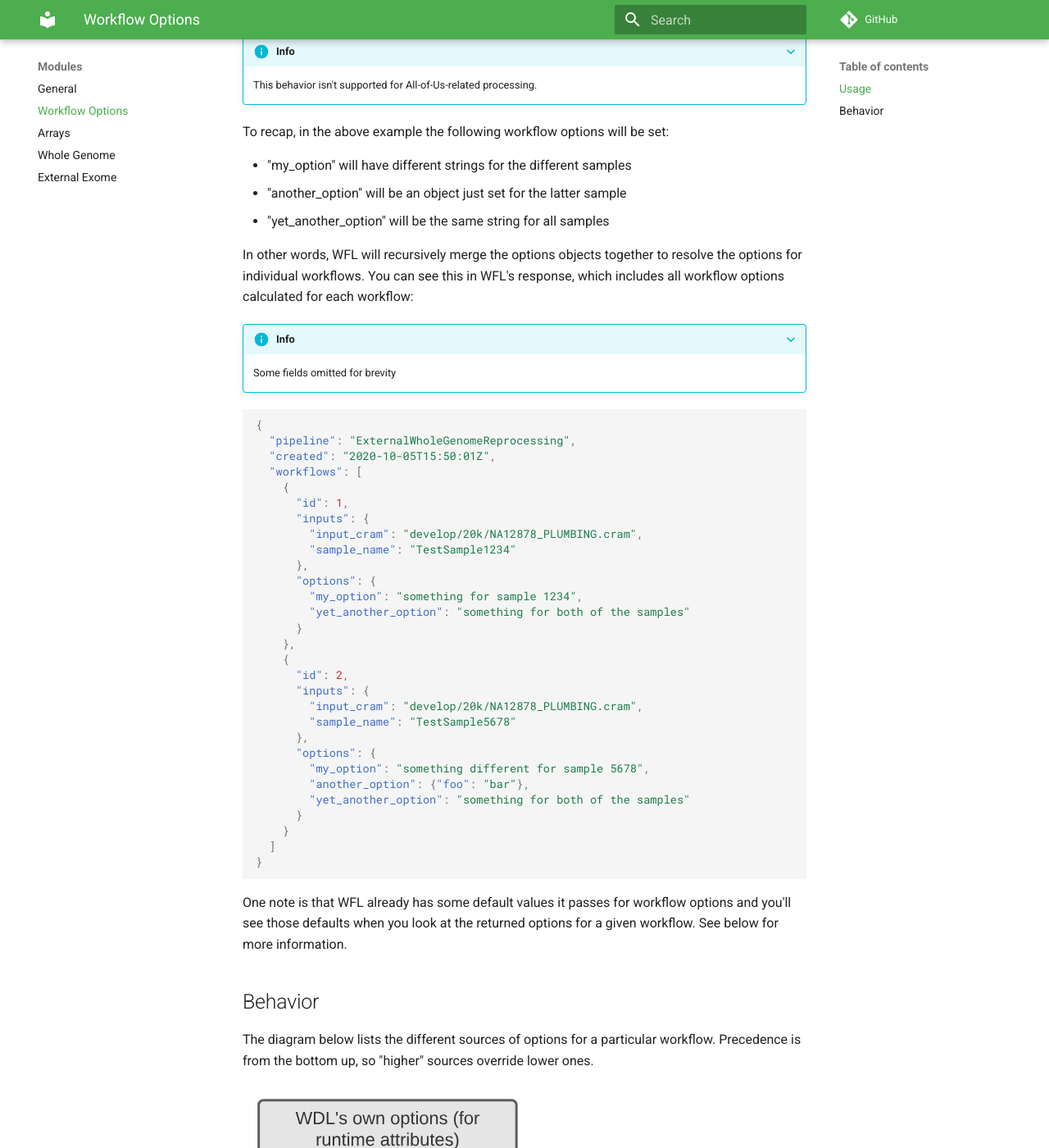
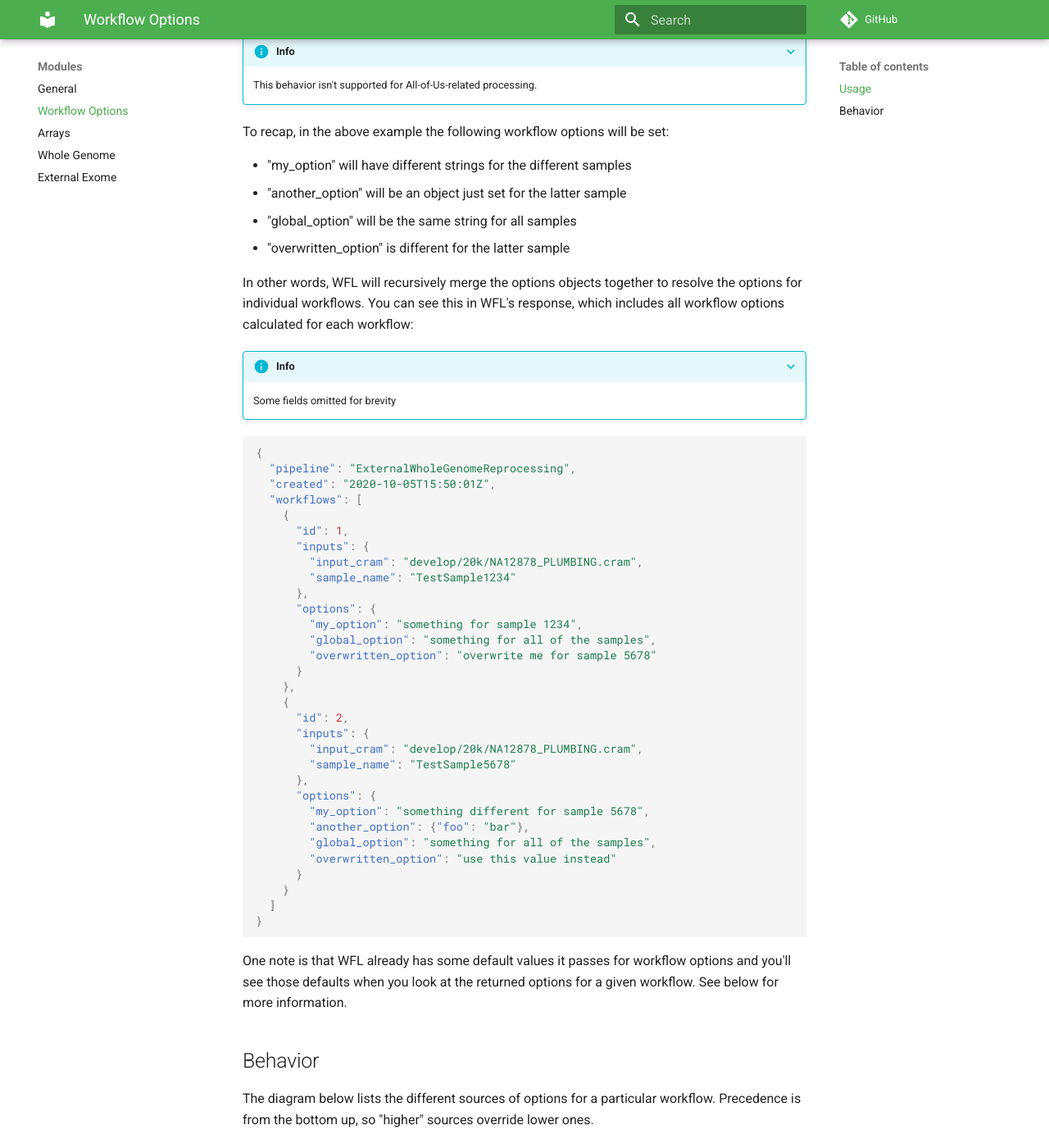
Before and after one commit to broadinstitute/wfl, an MkDocs documentation site: the page built from docs/md/workflow-options.md, in a window 1280 px wide and 1400 px high, scrolled down 1867 px. Shown: the whole window at 82% size. Built offline with MkDocs 1.6.1 and Material for MkDocs 9.7.7, drawn with Linux system fonts in a browser that asks for light colours; comment, search, counter and statistics services are not loaded.

Commit message:
Small continuity fixes

```diff
--- a/docs/md/workflow-options.md
+++ b/docs/md/workflow-options.md
@@ -92,7 +92,8 @@ To recap, in the above example the following workflow options will be set:
 
 - "my_option" will have different strings for the different samples
 - "another_option" will be an object just set for the latter sample
-- "yet_another_option" will be the same string for all samples
+- "global_option" will be the same string for all samples
+- "overwritten_option" is different for the latter sample
 
 In other words, WFL will recursively merge the options objects together to
 resolve the options for individual workflows. You can see this in WFL's
@@ -114,7 +115,8 @@ response, which includes all workflow options calculated for each workflow:
       },
       "options": {
         "my_option": "something for sample 1234",
-        "yet_another_option": "something for both of the samples"
+        "global_option": "something for all of the samples",
+        "overwritten_option": "overwrite me for sample 5678"
       }
     },
     {
@@ -126,7 +128,8 @@ response, which includes all workflow options calculated for each workflow:
       "options": {
         "my_option": "something different for sample 5678",
         "another_option": {"foo": "bar"},
-        "yet_another_option": "something for both of the samples"
+        "global_option": "something for all of the samples",
+        "overwritten_option": "use this value instead"
       }
     }
   ]
```
